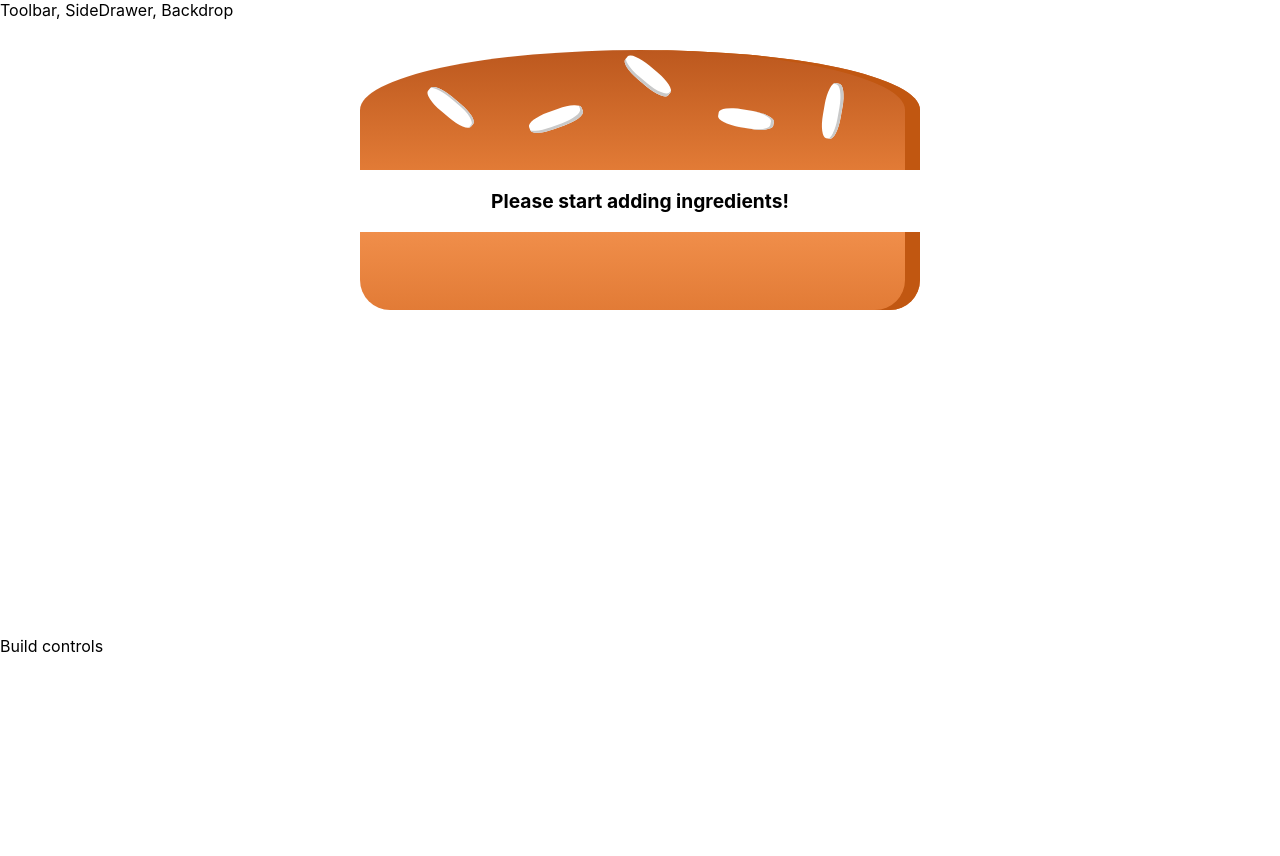
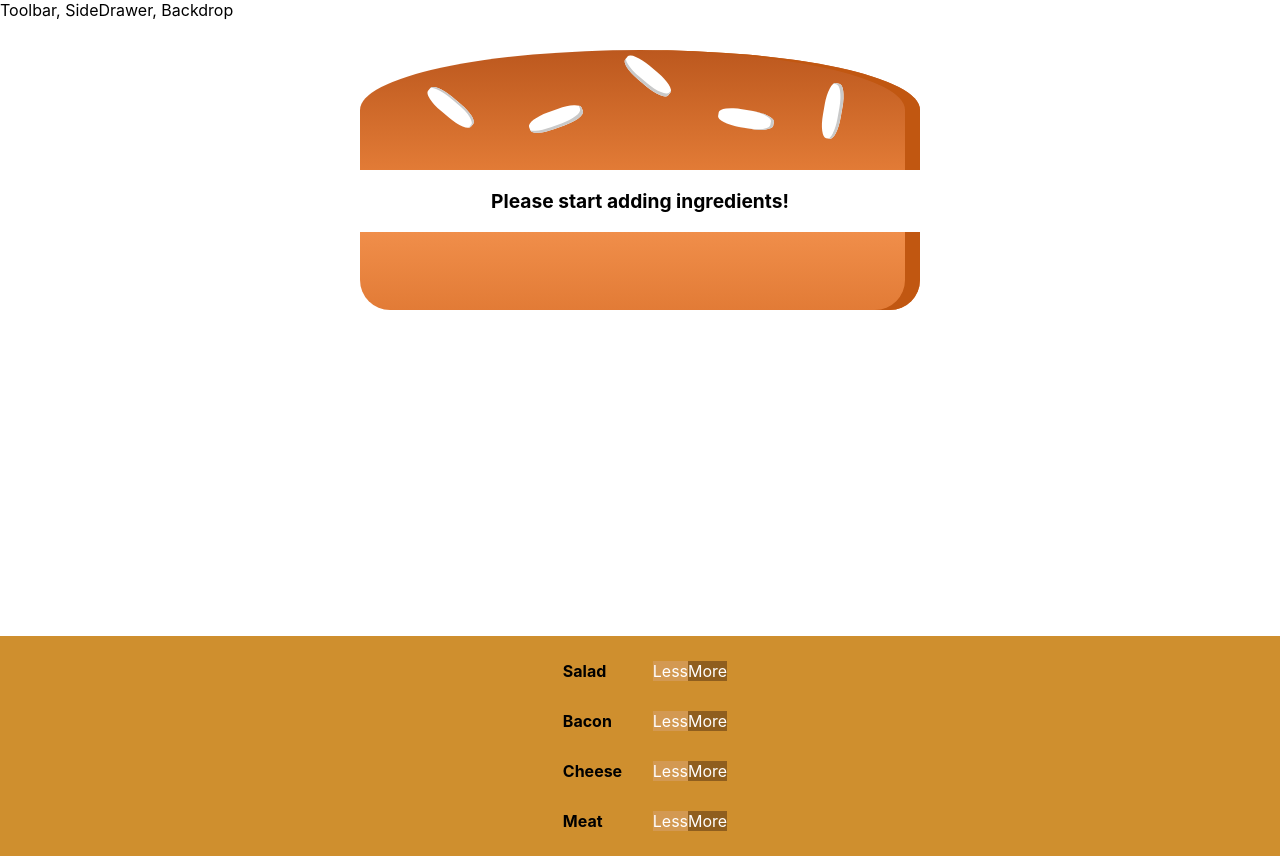
Before and after one commit to hidehidehorie/Hamburger, a React (Create React App) app: page / in a window 1280 px wide. Before the commit the page ends 800 px from the top, so only its background shows below. Built offline with nearby package versions, Linux system fonts and the light colour scheme.

Commit message:
Outputting multiple build controls

```diff
--- /dev/null
+++ b/src/components/Burger/BuildControls/BuildControls.css
@@ -0,0 +1,10 @@
+.BuildControls {
+  width: 100%;
+  background-color: #CF8F2E;
+  display: flex;
+  flex-flow: column;
+  align-items: center;
+  box-shadow: 0 2px 1px #ccc;
+  margin: auto;
+  padding: 10px 0;
+}
--- /dev/null
+++ b/src/components/Burger/BuildControls/BuildControls.js
@@ -0,0 +1,20 @@
+import React from 'react';
+import './BuildControls.css';
+import BuildControl from './BuildControl/BuildControl';
+
+const controls = [
+  { label: 'Salad', type: 'salad' },
+  { label: 'Bacon', type: 'bacon' },
+  { label: 'Cheese', type: 'cheese' },
+  { label: 'Meat', type: 'meat' },
+]
+
+const buildControls = (props) => (
+  <div className="BuildControls">
+    {controls.map(ctrl => (
+      <BuildControl key={ctrl.label} label={ctrl.label} />
+    ))}
+  </div>
+);
+
+export default buildControls;
--- a/src/containers/BurgerBuilder/BurgerBuilder.js
+++ b/src/containers/BurgerBuilder/BurgerBuilder.js
@@ -2,6 +2,7 @@
 
 import Aux from '../../hoc/Aux';
 import Burger from '../../components/Burger/Burger';
+import BuildControls from '../../components/Burger/BuildControls/BuildControls';
 
 class BurgerBuilder extends Component {
   state = {
@@ -18,7 +19,7 @@
     return (
       <Aux>
         <Burger ingredients={this.state.ingredients}/>
-        <div>Build controls</div>
+        <BuildControls />
       </Aux>
     );
   };
```
